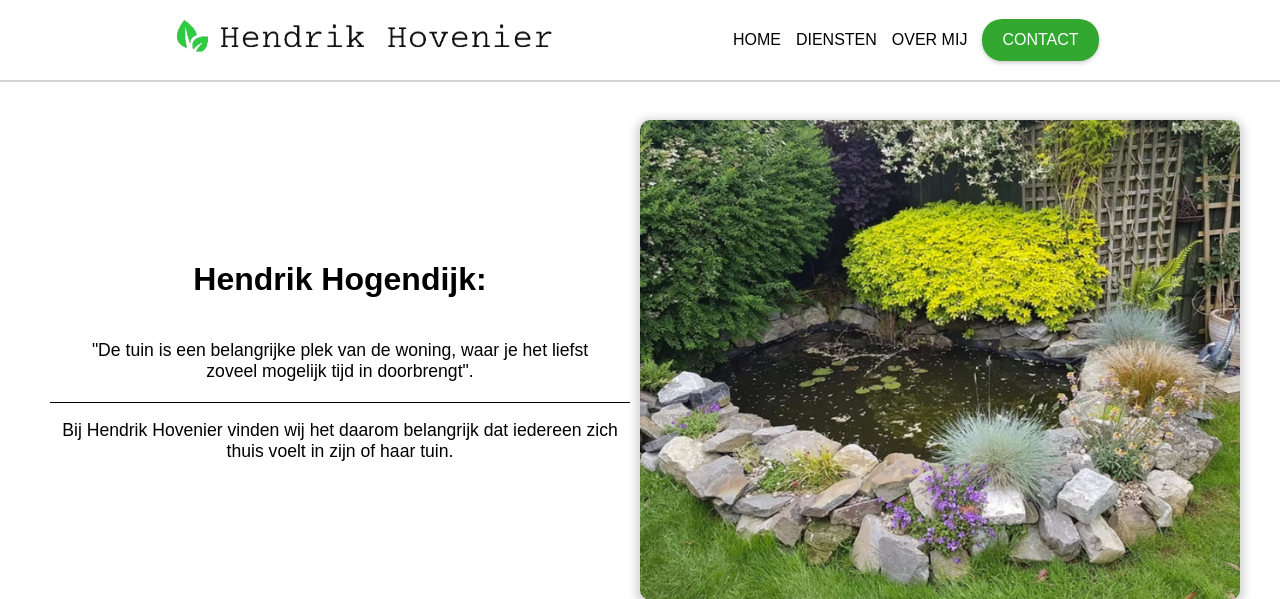
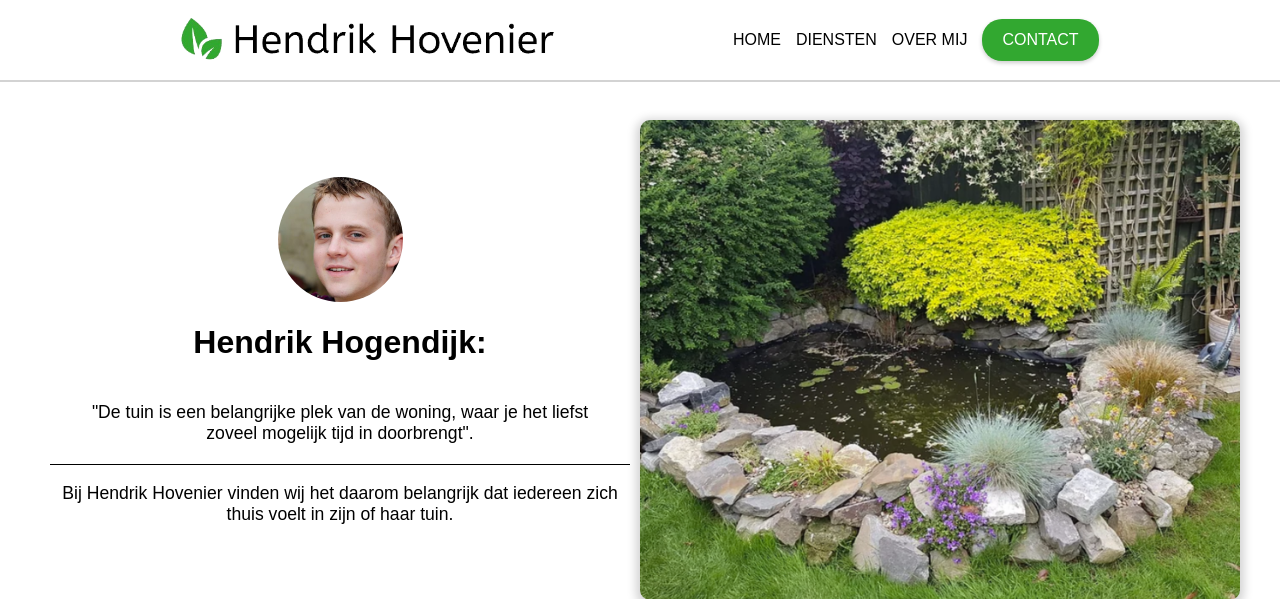
Before and after one commit to 230752/KLANTOPDRACHT, a PHP site: page / in a window 1280 px wide. Shown: the top 599 px of the page. Run offline with PHP 8.4, Linux system fonts and the light colour scheme.

Commit message:
Add files via upload

```diff
--- a/assets/css/indexStyle.css
+++ b/assets/css/indexStyle.css
@@ -20,6 +20,12 @@ main div {
   flex-direction: column;
   z-index: 1;
   border-radius: 10px;
+}
+
+#portrait {
+  border-radius: 150px;
+  width: 125px;
+  height: 125px;
 }
 
 #head-title {
@@ -108,13 +114,16 @@ main div {
     flex-direction: column;
   }
   .mySlides {
-    max-width: 400px;
-    max-height: 300px;
+    max-width: 500px;
+    max-height: 380px;
   }
 }
 
-@media (max-width: 340px) {
-
+@media (max-width: 530px) {
+  .mySlides {
+    max-width: 100%;
+    max-height: auto;
+  }
 }
 
 #info-box-container {
--- a/assets/php/slideshow.php
+++ b/assets/php/slideshow.php
@@ -1,5 +1,6 @@
 <div id="slideshow-container">
     <div id="intro">
+        <img id="portrait" src="assets/img/hendrik.png" alt="hendrik">
         <h1 id="head-title">Hendrik Hogendijk:</h1>
         <p id="head-border" class="intro-text">"De tuin is een belangrijke plek van de woning, waar je
             het liefst zoveel mogelijk tijd in doorbrengt".</p>
--- a/header.php
+++ b/header.php
@@ -1,7 +1,7 @@
 <header>
     <div id="logo-container">
         <a href="index.php">
-            <img id="header-logo" src="<?=BASEURL?>assets/img/weblogo.png" alt="weblogo">
+            <img id="header-logo" src="<?=BASEURL?>assets/img/weblogo2.png" alt="weblogo">
         </a>
     </div>
     <div id="header-buttons-container">
--- a/index.php
+++ b/index.php
@@ -29,7 +29,7 @@
     <div id="container">
         <?php include ('header.php'); ?>
         <main>
-            <!-- 3 picture slideshow -->
+            <!-- intro && slideshow -->
             <?php include ('assets/php/slideshow.php'); ?>
             <div id="info-box-container">
                 <div class="info-box">
```
Also changed, not shown: assets/img/hendrik.png, assets/img/weblogo2.png (added).
